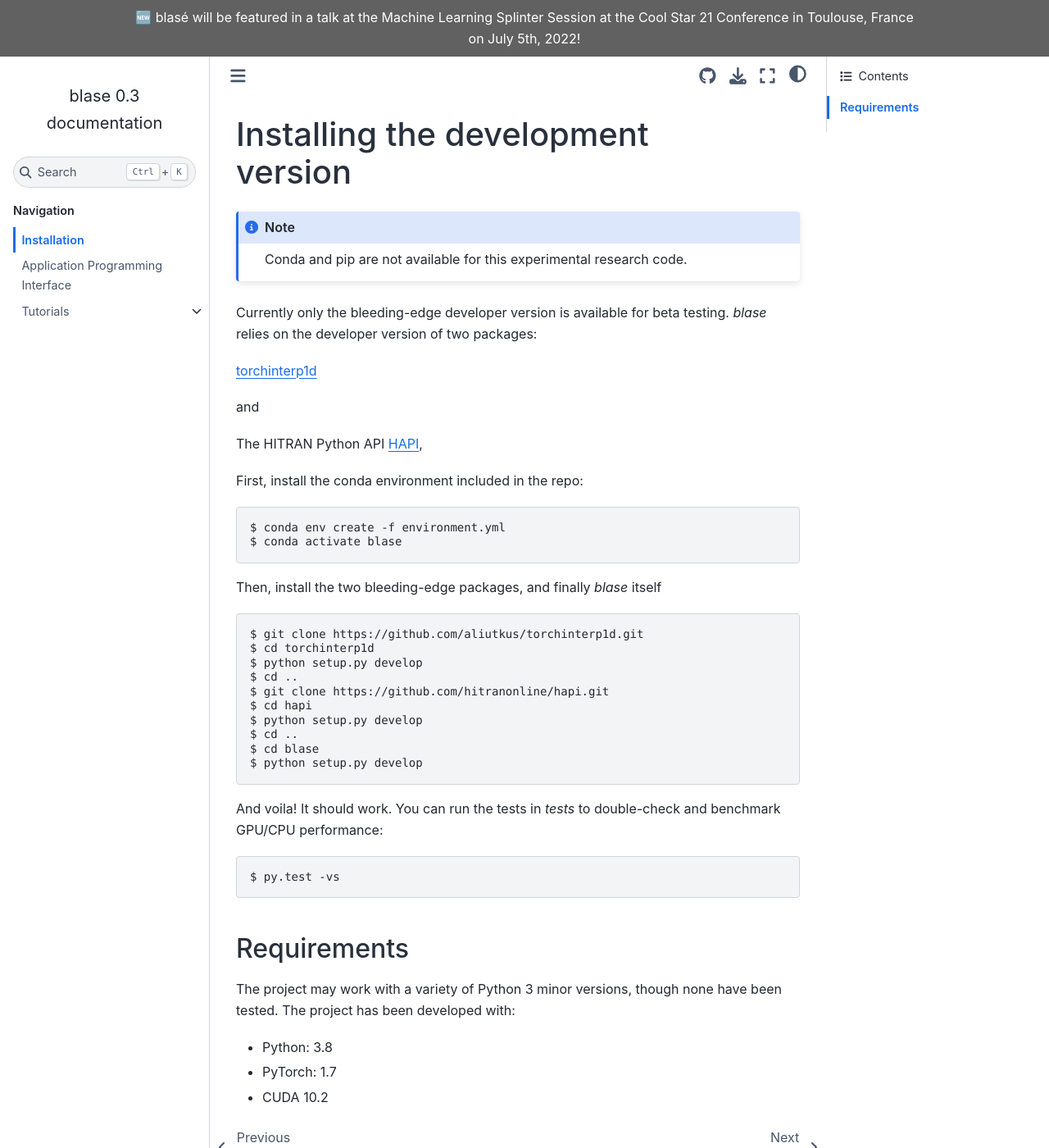
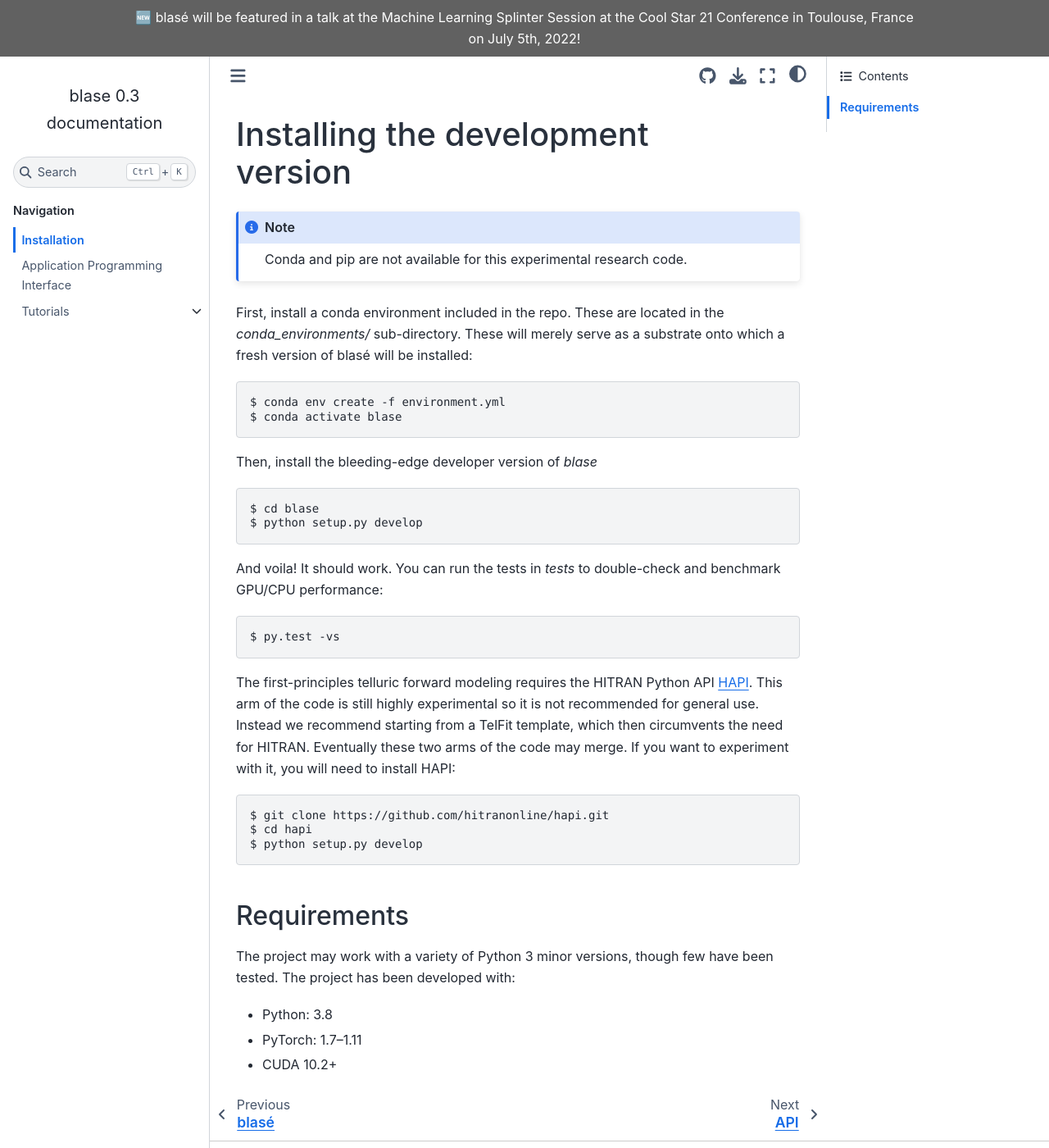
Before and after one commit to gully/blase, a Sphinx documentation site: the page built from docs/install.rst, in a window 1280 px wide and 1400 px high. Shown: the whole window at 82% size. Built offline with Sphinx 7.4.7 and the Sphinx Book theme 1.1.4, drawn with Linux system fonts in a browser that asks for light colours.

Commit message:
Make the installation guide accurate after some new changes

```diff
--- a/docs/install.rst
+++ b/docs/install.rst
@@ -12,34 +12,15 @@ Installing the development version
     Conda and pip are not available for this experimental research code.
 
 
-Currently only the bleeding-edge developer version is available for beta testing.
-`blase` relies on the developer version of two packages:
-
-`torchinterp1d
-<https://github.com/aliutkus/torchinterp1d>`_
-
-and
-
-The HITRAN Python API `HAPI
-<https://github.com/hitranonline/hapi>`_,
-
-First, install the conda environment included in the repo::
+First, install a conda environment included in the repo.  These are located in
+the `conda_environments/` sub-directory.  These will merely serve as a substrate
+onto which a fresh version of blasé will be installed::
 
     $ conda env create -f environment.yml
     $ conda activate blase
 
+Then, install the bleeding-edge developer version of `blase` ::
 
-
-Then, install the two bleeding-edge packages, and finally `blase` itself ::
-
-    $ git clone https://github.com/aliutkus/torchinterp1d.git
-    $ cd torchinterp1d
-    $ python setup.py develop
-    $ cd ..
-    $ git clone https://github.com/hitranonline/hapi.git
-    $ cd hapi
-    $ python setup.py develop
-    $ cd ..
     $ cd blase
     $ python setup.py develop
 
@@ -51,11 +32,22 @@ and benchmark GPU/CPU performance::
 
 
 
+The first-principles telluric forward modeling requires the HITRAN Python API `HAPI
+<https://github.com/hitranonline/hapi>`_.  This arm of the code is still highly experimental
+so it is not recommended for general use.  Instead we recommend starting from a TelFit
+template, which then circumvents the need for HITRAN.  Eventually these two arms
+of the code may merge.  If you want to experiment with it, you will need to install HAPI::
+
+    $ git clone https://github.com/hitranonline/hapi.git
+    $ cd hapi
+    $ python setup.py develop
+
+
 Requirements
 ============
 
-The project may work with a variety of Python 3 minor versions, though none have been tested.  The project has been developed with:
+The project may work with a variety of Python 3 minor versions, though few have been tested.  The project has been developed with:
 
 - Python: 3.8
-- PyTorch: 1.7
-- CUDA 10.2
+- PyTorch: 1.7--1.11
+- CUDA 10.2+
```
